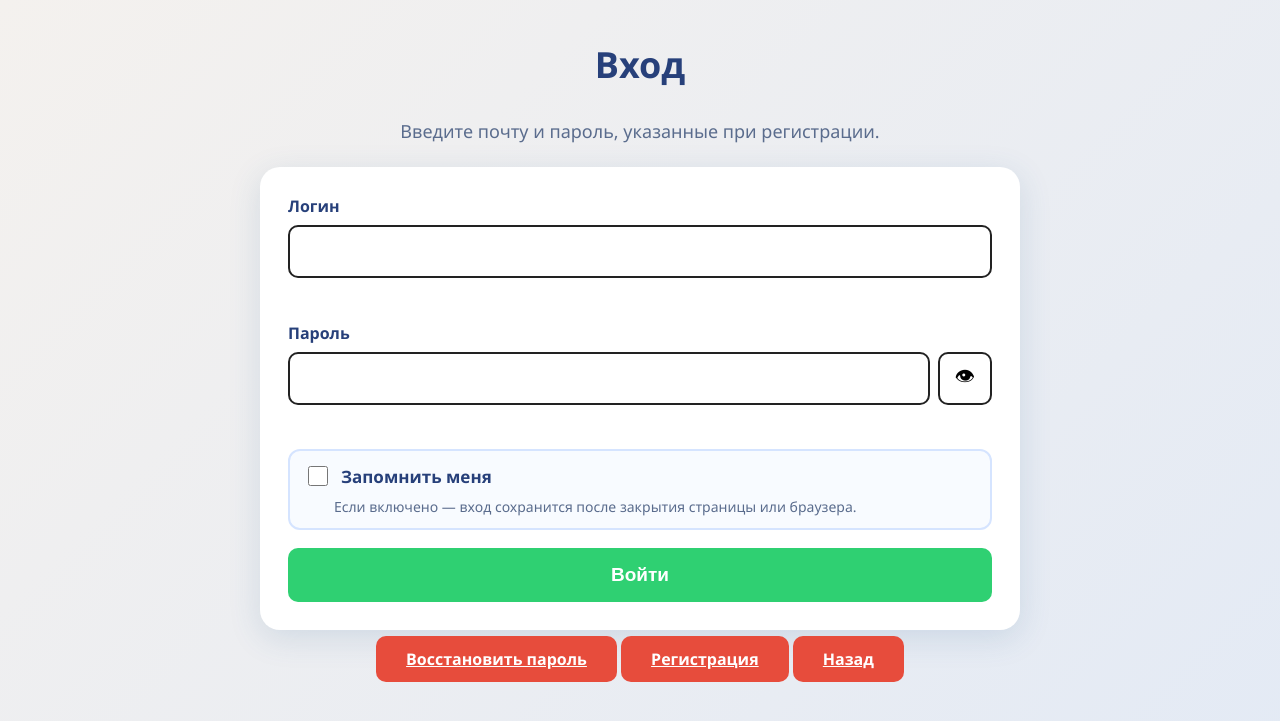
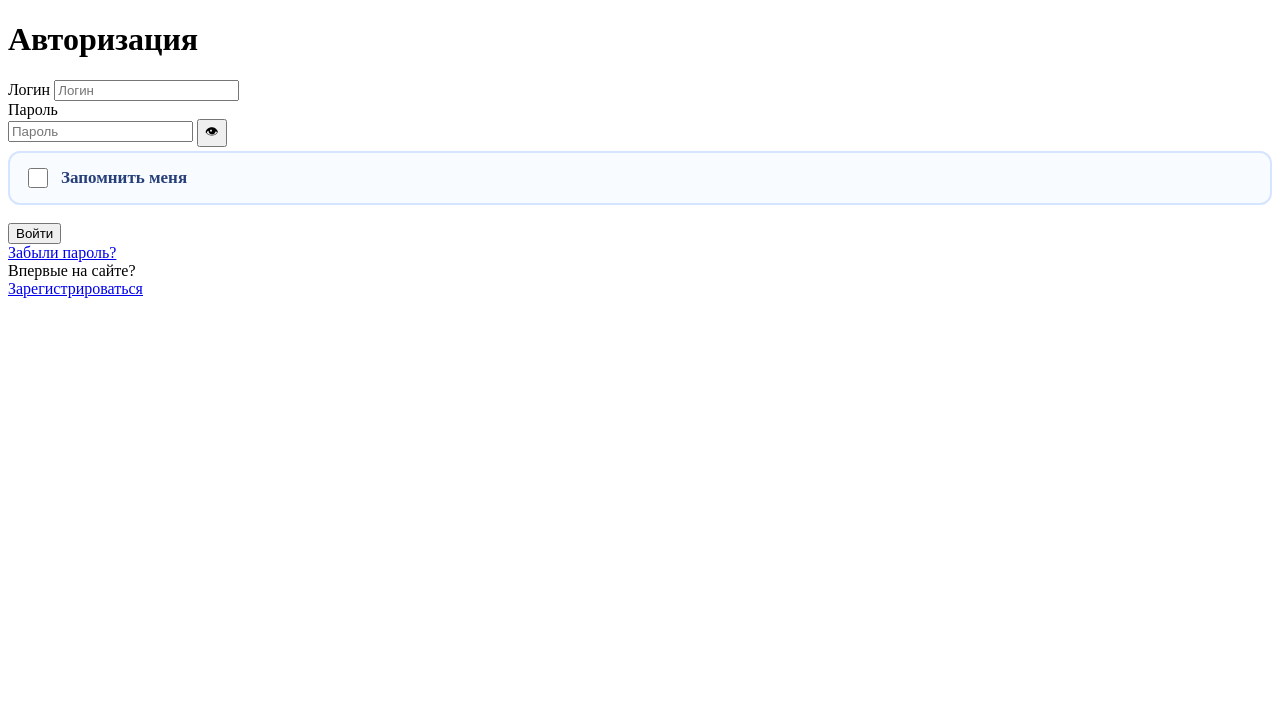
Before and after one commit to Zaharov89/Arina, a Flask app: page /auth/login in a window 1280 px wide. Shown: the top 721 px of the page. Run offline with Flask 3, Linux system fonts and the light colour scheme; parts of the project's set-up code (start-up, migrations or seed data) failed here and were passed over.

Commit message:
Restyle login page layout

```diff
--- a/Arina/frontend/templates/auth/login.html
+++ b/Arina/frontend/templates/auth/login.html
@@ -2,29 +2,25 @@
 <html lang="ru">
 <head>
     <meta charset="UTF-8">
-    <title>Вход — Арина</title>
-    <link rel="stylesheet" href="{{ url_for('static', filename='shared.css') }}">
+    <title>Авторизация — Арина</title>
     <link rel="stylesheet" href="{{ url_for('static', filename='auth/register.css') }}">
 </head>
-<body>
-    <div class="container auth-container">
-        <h1 class="subject-title">Вход</h1>
-        <p class="auth-intro">Введите почту и пароль, указанные при регистрации.</p>
+<body class="auth-page">
+    <main class="auth-card auth-card-compact">
+        <h1 class="auth-title">Авторизация</h1>
 
-        <form id="loginForm" class="registration-form" novalidate>
-            <div class="form-row">
+        <form id="loginForm" class="auth-form" novalidate>
+            <div class="auth-field">
                 <label for="loginEmail">Логин</label>
-                <input type="email" id="loginEmail" name="login" autocomplete="email" maxlength="100">
-                <div class="field-error" id="loginEmailError"></div>
+                <input type="email" id="loginEmail" name="login" autocomplete="email" maxlength="100" placeholder="Логин">
             </div>
 
-            <div class="form-row">
+            <div class="auth-field">
                 <label for="loginPassword">Пароль</label>
-                <div class="password-wrapper">
-                    <input type="password" id="loginPassword" name="password" autocomplete="current-password" maxlength="20">
-                    <button type="button" class="eye-btn" onclick="togglePassword('loginPassword')">👁</button>
+                <div class="auth-password-wrapper">
+                    <input type="password" id="loginPassword" name="password" autocomplete="current-password" maxlength="20" placeholder="Пароль">
+                    <button type="button" class="auth-eye-btn" aria-label="Показать пароль" onclick="togglePassword('loginPassword', this)">👁</button>
                 </div>
-                <div class="field-error" id="loginPasswordError"></div>
             </div>
 
             <div class="remember-row">
@@ -32,26 +28,28 @@
                     <input type="checkbox" id="rememberMe" name="remember_me">
                     <span>Запомнить меня</span>
                 </label>
-                <p class="remember-help">Если включено — вход сохранится после закрытия страницы или браузера.</p>
             </div>
 
-            <div class="form-row captcha-row" id="captchaRow" style="display: none;">
+            <div class="captcha-row" id="captchaRow" style="display: none;">
                 <label for="captchaAnswer">Проверка на человека</label>
                 <div class="captcha-question" id="captchaQuestion"></div>
                 <input type="number" id="captchaAnswer" name="captcha_answer" autocomplete="off">
                 <div class="field-error" id="captchaError"></div>
             </div>
 
-            <button type="submit" class="submit-btn">Войти</button>
+            <button type="submit" class="auth-submit-btn">Войти</button>
             <div class="form-message" id="loginMessage"></div>
         </form>
 
-        <div class="auth-actions">
-            <a href="/auth/forgot-password" class="back-btn">Восстановить пароль</a>
-            <a href="/auth/register" class="back-btn">Регистрация</a>
-            <a href="/" class="back-btn">Назад</a>
+        <div class="auth-links auth-links-center">
+            <a href="/auth/forgot-password">Забыли пароль?</a>
         </div>
-    </div>
+
+        <div class="auth-register-block">
+            <div>Впервые на сайте?</div>
+            <a href="/auth/register">Зарегистрироваться</a>
+        </div>
+    </main>
 
     <script src="{{ url_for('static', filename='js/login.js') }}"></script>
 </body>
```
